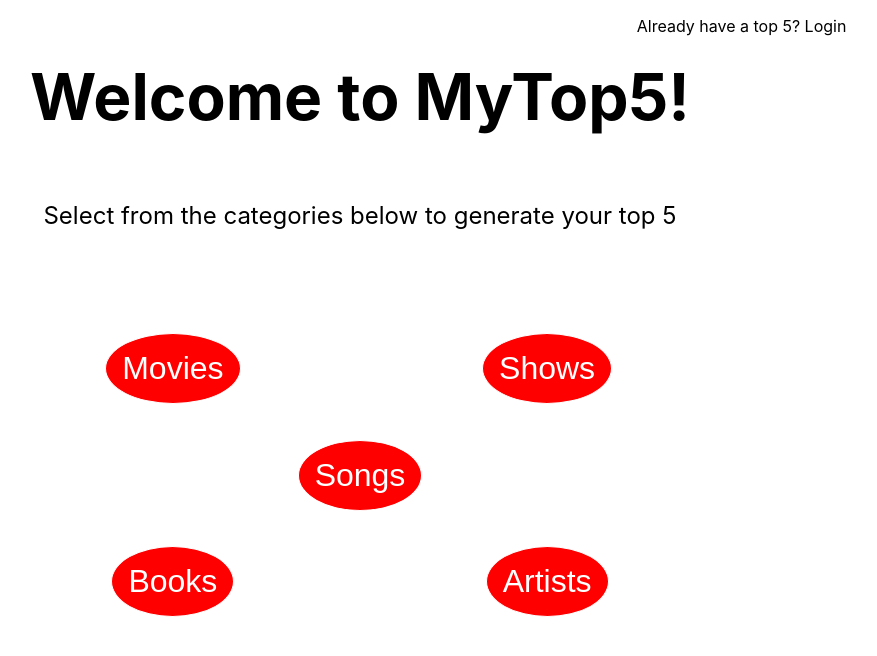
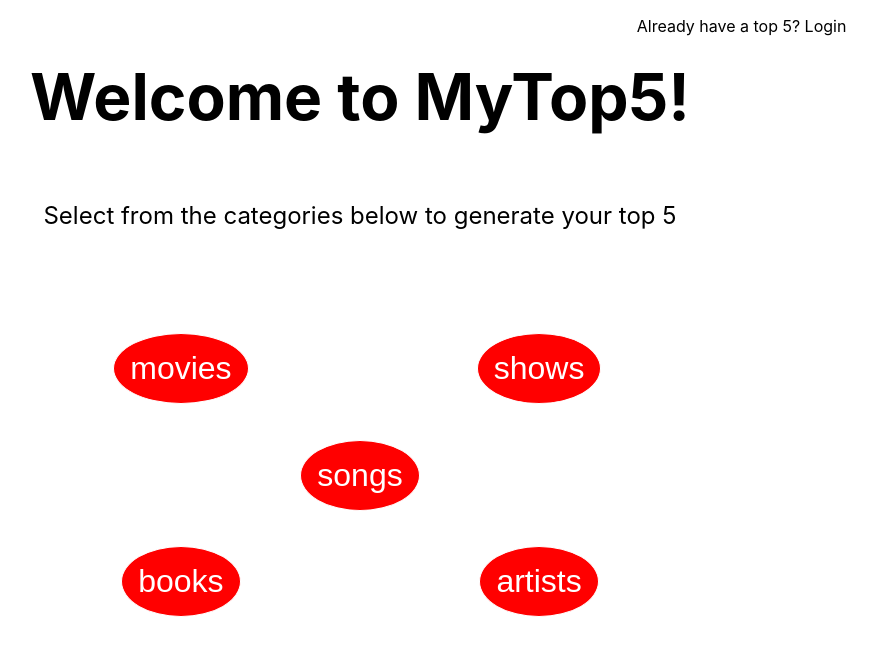
Before and after one commit to Hiphouse/mytop5, a Next.js app: page / in a window 1280 px wide. Shown: the top 656 px of the page, without its empty margins (280-1157 px from the left). Built offline with nearby package versions, Linux system fonts and the light colour scheme.

Commit message:
routing from homepage complete, first selection page wip

```diff
--- /dev/null
+++ b/pages/components/Selections.tsx
@@ -0,0 +1,30 @@
+import styles from '../../styles/Home.module.css'
+
+
+
+
+export default function Selections(props: any):JSX.Element {
+
+    const selections = ['movies', 'shows', 'songs', 'artists', 'books'];
+
+    const Choices = selections.map((selection, index) => {
+      const name = styles[selection]
+      const nameSelected = styles[selection+'Selected']
+      return (<button key={index} id={selection} className={!props.selectedCategories[selection as keyof typeof props.selectedCategories] ? `${name}` : `${nameSelected}`} onClick={props.handleCategoryClick}>{selection}</button>
+    )})
+
+    return <>{
+      <main className={styles.main}>
+        <h1 className={styles.title}>
+          Welcome to MyTop5!
+        </h1>
+
+        <p className={styles.description}>
+          Select from the categories below to generate your top 5
+        </p>
+        <div className={styles.categoryGrid}>
+          {Choices}
+        </div>
+      </main>
+    }</>
+  }
--- a/pages/index.tsx
+++ b/pages/index.tsx
@@ -2,6 +2,10 @@ import Head from 'next/head'
 import Image from 'next/image'
 import styles from '../styles/Home.module.css'
 import React, {useState, useEffect} from 'react';
+import Selections from './components/Selections'
+import MoviesSelect from './select/movies'
+import Link from 'next/link'
+import { useRouter } from 'next/router'
 
 export default function Home() {
   const [selectedCategories, setSelectedCategories] = useState({movies: false,
@@ -9,7 +13,9 @@ export default function Home() {
     songs: false,
     artists: false,
     books: false});
-  const [nextButton, setNextButton] = useState(false);
+  const [nextButton, setNextButton] = useState<boolean>(false);
+  const router = useRouter();
+
 
    useEffect(() => {
       const categories = Object.values(selectedCategories);
@@ -22,12 +28,10 @@ export default function Home() {
 
    }, [selectedCategories])
 
-  function handleCategoryClick(e: React.MouseEvent<HTMLElement>):void{
+  const handleCategoryClick = (e: React.MouseEvent<HTMLElement>):void => {
     e.preventDefault();
     const target = e.target as HTMLInputElement;
     console.log(target.id)
-
-
 
 
     if (target.id === 'artists'){
@@ -45,20 +49,26 @@ export default function Home() {
     }
     if (target.id === 'books'){
       const selected = selectedCategories.books
-      console.log('selected: ', selected)
       const newCategories = {...selectedCategories, books: !selected}
       setSelectedCategories({...newCategories})
     }
     if (target.id === 'shows'){
       const selected = selectedCategories.shows
-      console.log('selected: ', selected)
       const newCategories = {...selectedCategories, shows: !selected}
       setSelectedCategories({...newCategories})
     }
 
-    console.log(selectedCategories)
   }
 
+  const handleNextClick = () => {
+    console.log(selectedCategories)
+    const filteredCategories = Object.keys(selectedCategories).filter(category => selectedCategories[category as keyof typeof selectedCategories] === true)
+    console.log('filtered categories: ', filteredCategories)
+
+    router.push({pathname: `/select/[location]`, query : { location: filteredCategories[0] }})
+    window.localStorage.setItem('categories', JSON.stringify(filteredCategories));
+
+  }
 
 
   return (
@@ -68,52 +78,18 @@ export default function Home() {
         <meta name="description" content="Generated by create next app" />
         <link rel="icon" href="/favicon.ico" />
       </Head>
-      <div className={styles.login}>
-        <p>Already have a top 5? <a href="/login"><span id="loginLink">Login</span></a></p>
-
-      </div>
-      <main className={styles.main}>
-        <h1 className={styles.title}>
-          Welcome to MyTop5!
-        </h1>
-
-        <p className={styles.description}>
-          Select from the categories below to generate your top 5
-        </p>
-        <div className={styles.categoryGrid}>
-          <button id="movies" className={!selectedCategories.movies ? `${styles.movies}` : `${styles.moviesSelected}`} onClick={handleCategoryClick}>
-            Movies
-          </button>
-          <button id="shows" className={!selectedCategories.shows ? `${styles.shows}` : `${styles.showsSelected}`} onClick={handleCategoryClick}>
-            Shows
-          </button>
-          <button id="songs" className={!selectedCategories.songs ? `${styles.songs}` : `${styles.songsSelected}`} onClick={handleCategoryClick}>
-            Songs
-          </button>
-          <button id="artists" className={!selectedCategories.artists ? `${styles.artists}` : `${styles.artistsSelected}`} onClick={handleCategoryClick}>
-            Artists
-          </button>
-          <button id="books" className={!selectedCategories.books ? `${styles.books}` : `${styles.booksSelected}`} onClick={handleCategoryClick}>
-            Books
-          </button>
+      <header>
+        <div className={styles.login}>
+          <p>Already have a top 5? <a href="/login"><span id="loginLink">Login</span></a></p>
         </div>
-      </main>
+      </header>
+      <Selections selectedCategories={selectedCategories} handleCategoryClick={handleCategoryClick}/>
       <div className={styles.next}>
-          {nextButton ? <button >Next</button> : null }
+          {nextButton ?
+              <button onClick={handleNextClick}>Next</button>
+            : null }
         </div>
-
-
       <footer className={styles.footer}>
-        {/* <a
-          href="https://vercel.com?utm_source=create-next-app&utm_medium=default-template&utm_campaign=create-next-app"
-          target="_blank"
-          rel="noopener noreferrer"
-        >
-          Powered by{' '}
-          <span className={styles.logo}>
-            <Image src="/vercel.svg" alt="Vercel Logo" width={72} height={16} />
-          </span>
-        </a> */}
       </footer>
     </div>
   )
--- a/pages/register.tsx
+++ b/pages/register.tsx
@@ -0,0 +1,3 @@
+export default function Register() {
+
+}
--- a/pages/select/artists.tsx
+++ b/pages/select/artists.tsx
@@ -0,0 +1,3 @@
+export default function ArtistsSelect() {
+
+}
--- a/pages/select/books.tsx
+++ b/pages/select/books.tsx
@@ -0,0 +1,3 @@
+export default function BooksSelect() {
+
+}
--- a/pages/user/[uid].tsx
+++ b/pages/user/[uid].tsx
@@ -0,0 +1,3 @@
+export default function UserFavs() {
+
+}
--- a/styles/Home.module.css
+++ b/styles/Home.module.css
@@ -190,10 +190,10 @@
   background-color: rgb(216, 219, 81);
 }
 
-.artistsSelected:hover, .moviesSelected:hover, .booksSelected, .songsSelected:hover, .showsSelected:hover {
+/* .artistsSelected:hover, .moviesSelected:hover, .booksSelected, .songsSelected:hover, .showsSelected:hover {
   cursor: pointer;
   background-color: rgb(216, 219, 81);
-}
+} */
 
 .artistsSelected, .moviesSelected, .booksSelected, .songsSelected, .showsSelected {
   font-size: 32px;
```
Also changed, not shown: pages/select/movies.tsx (+35 -1 lines).
